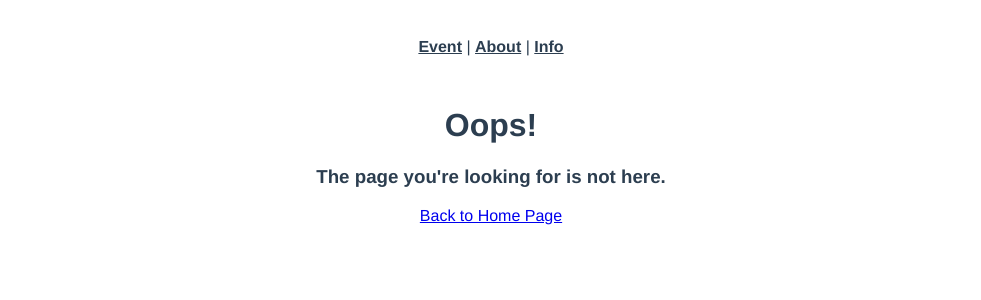
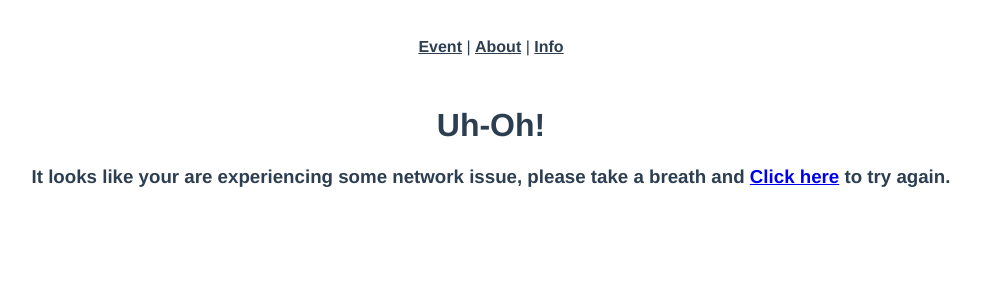
Before and after one commit to minthantko17/331-lab05, a Vue app in the folder 331-intro-to-vite/: page /network-error in a window 1280 px wide. Shown: the top 300 px of the page, without its empty margins (149-1130 px from the left). Built offline with nearby package versions, Linux system fonts and the light colour scheme; the HTML template or start-up script is replaced by a standard one.

Commit message:
done5_2 (Lab 3 done)

```diff
--- a/331-intro-to-vite/src/router/index.ts
+++ b/331-intro-to-vite/src/router/index.ts
@@ -7,6 +7,7 @@
 import EventEditView from '@/views/event/EditView.vue'
 import EventLayoutView from '@/views/event/LayoutView.vue'
 import NotFoundView from '@/views/NotFoundView.vue'
+import NetworkErrorView from '@/views/NetworkErrorView.vue'
 
 const router = createRouter({
   history: createWebHistory(import.meta.env.BASE_URL),
@@ -63,6 +64,11 @@
       props: true
     },
     {
+      path: '/network-error',
+      name: 'network-error-view',
+      component: NetworkErrorView
+    },
+    {
       path: '/:catchAll(.*)',
       name: 'not-found',
       component: NotFoundView
--- /dev/null
+++ b/331-intro-to-vite/src/views/NetworkErrorView.vue
@@ -0,0 +1,9 @@
+<template>
+    <div class="networkError`">
+        <h1>Uh-Oh!</h1>
+        <h3>
+            It looks like your are experiencing some network issue, please take a breath and
+            <a href="#" @click="$router.go(-1)">Click here</a> to try again.
+        </h3>
+    </div>
+</template>
--- a/331-intro-to-vite/src/views/event/LayoutView.vue
+++ b/331-intro-to-vite/src/views/event/LayoutView.vue
@@ -18,11 +18,15 @@
         .then((response) => {
             event.value=response.data
         })
-        .catch(()=>{
-            router.push({
-                name: '404-resource-view',
-                params: {resource: 'event'}
-            })
+        .catch((error)=>{
+            if(error.response && error.response.status === 404){
+                router.push({
+                    name: '404-resource-view',
+                    params: {resource: 'event'}
+                })
+            }else{
+                router.push({name: 'network-error-view'})
+            }
         })
 })
 </script>
```
